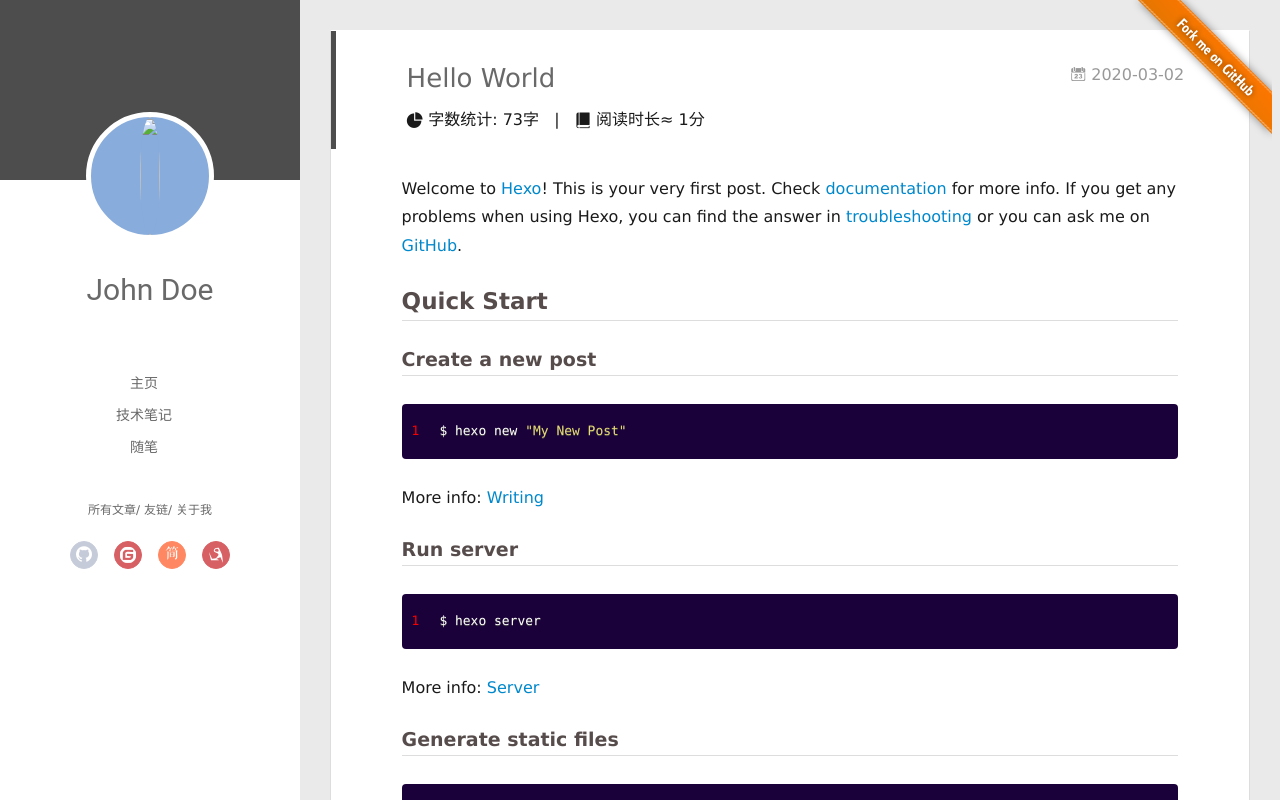
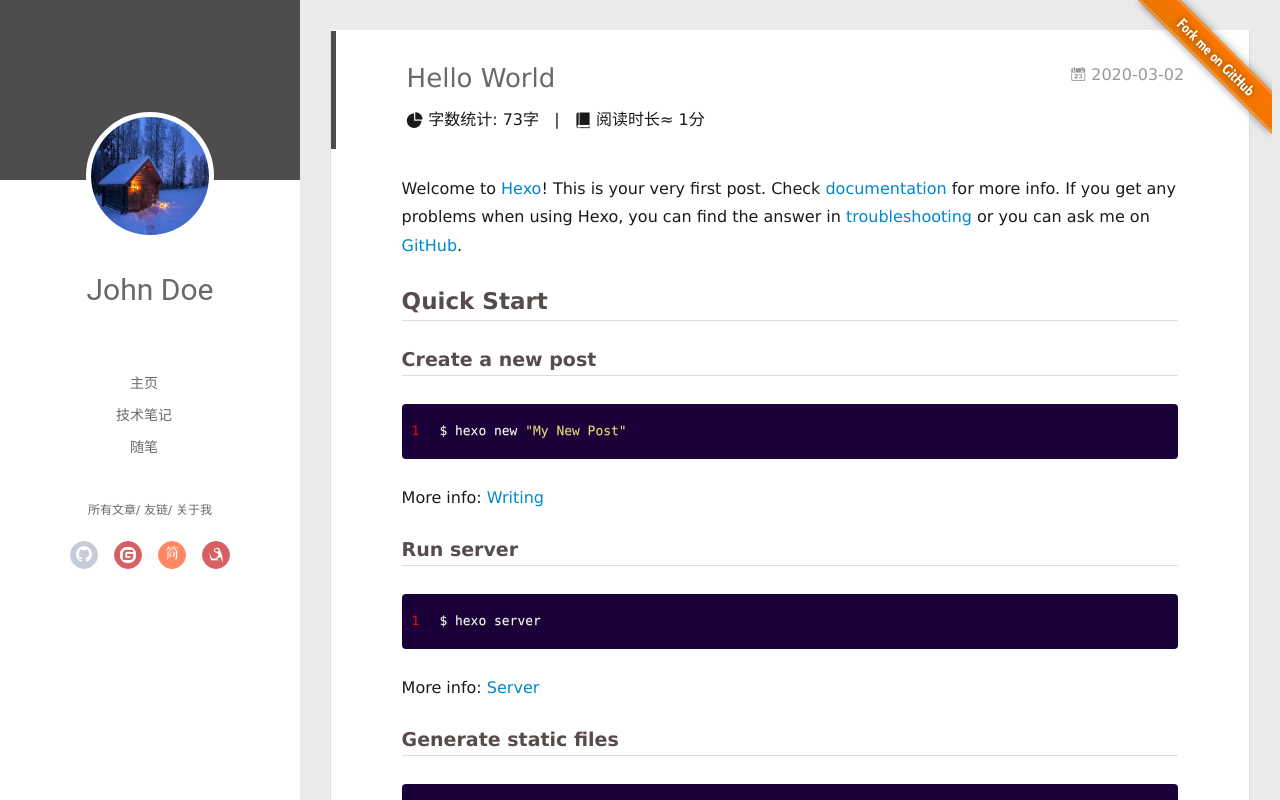
Before and after one commit to mirealk123/mirealk123.github.io, a plain HTML site: page 2020/03/02/hello-world/index.html in a window 1280 px wide. Drawn offline with Linux system fonts and the light colour scheme; some packages are replaced by stand-ins of ours; no server answers; a script that the page names is missing.

Commit message:
Site updated: 2020-03-04 18:33:29

```diff
--- a/2020/03/02/hello-world/index.html
+++ b/2020/03/02/hello-world/index.html
@@ -63,7 +63,7 @@
 <div class="intrude-less">
 	<header id="header" class="inner">
 		<a href="/" class="profilepic">
-			<img src="/img/head.jpg" class="js-avatar">
+			<img src="/img/timg.jpg" class="js-avatar">
 		</a>
 		<hgroup>
 			<h1 class="header-author"><a href="/">John Doe</a></h1>
@@ -132,7 +132,7 @@
 		<header id="header" class="inner">
 			<div class="profilepic">
 				<a href="/">
-					<img src="/img/head.jpg" class="js-avatar">
+					<img src="/img/timg.jpg" class="js-avatar">
 				</a>
 			</div>
 			<hgroup>
```
Also changed, not shown: 2020/03/03/我的第一个博客/index.html (+2 -2 lines), archives/2020/03/index.html (+2 -2 lines), archives/2020/index.html (+2 -2 lines), archives/index.html (+2 -2 lines), index.html (+2 -2 lines), img/timg.jpg (added).
